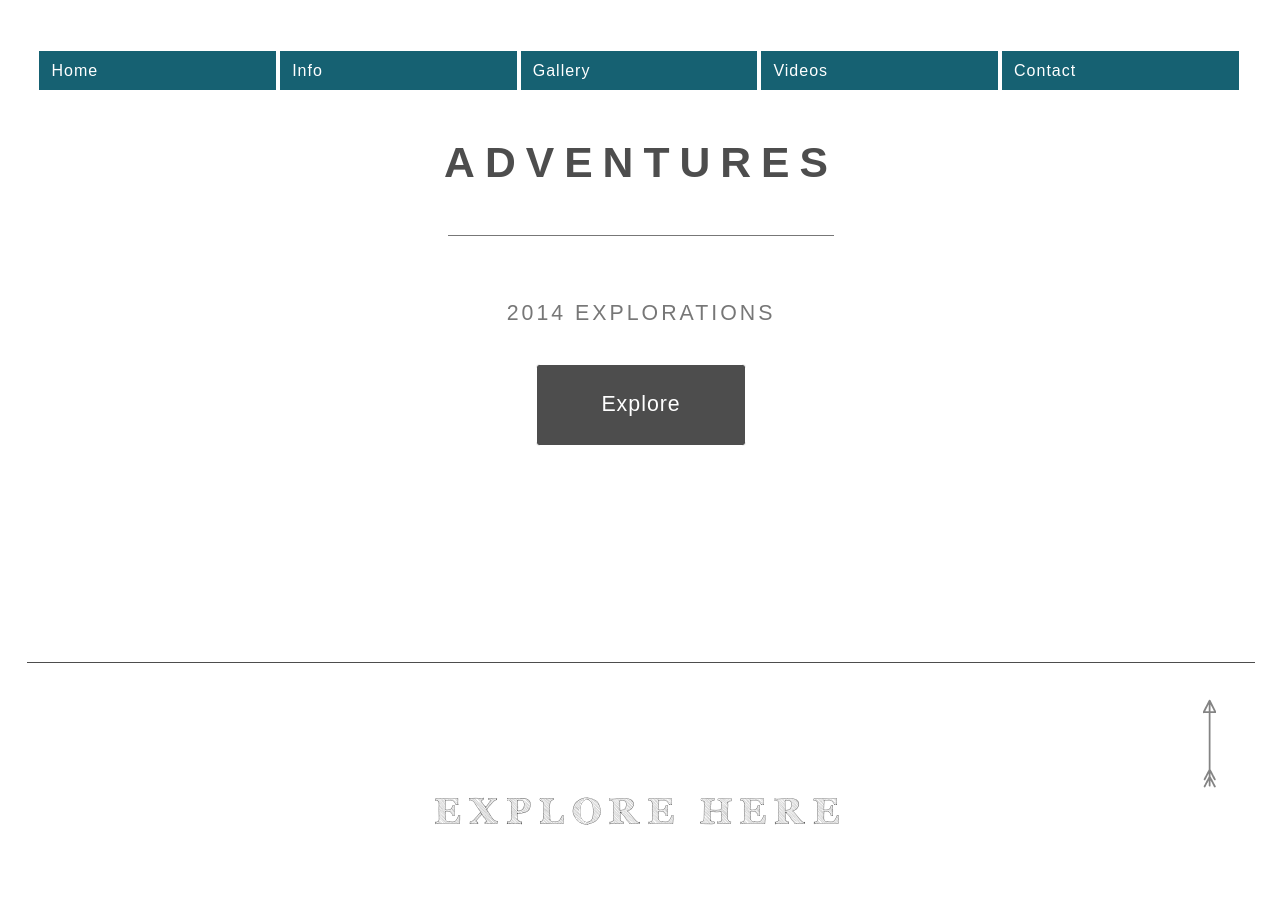
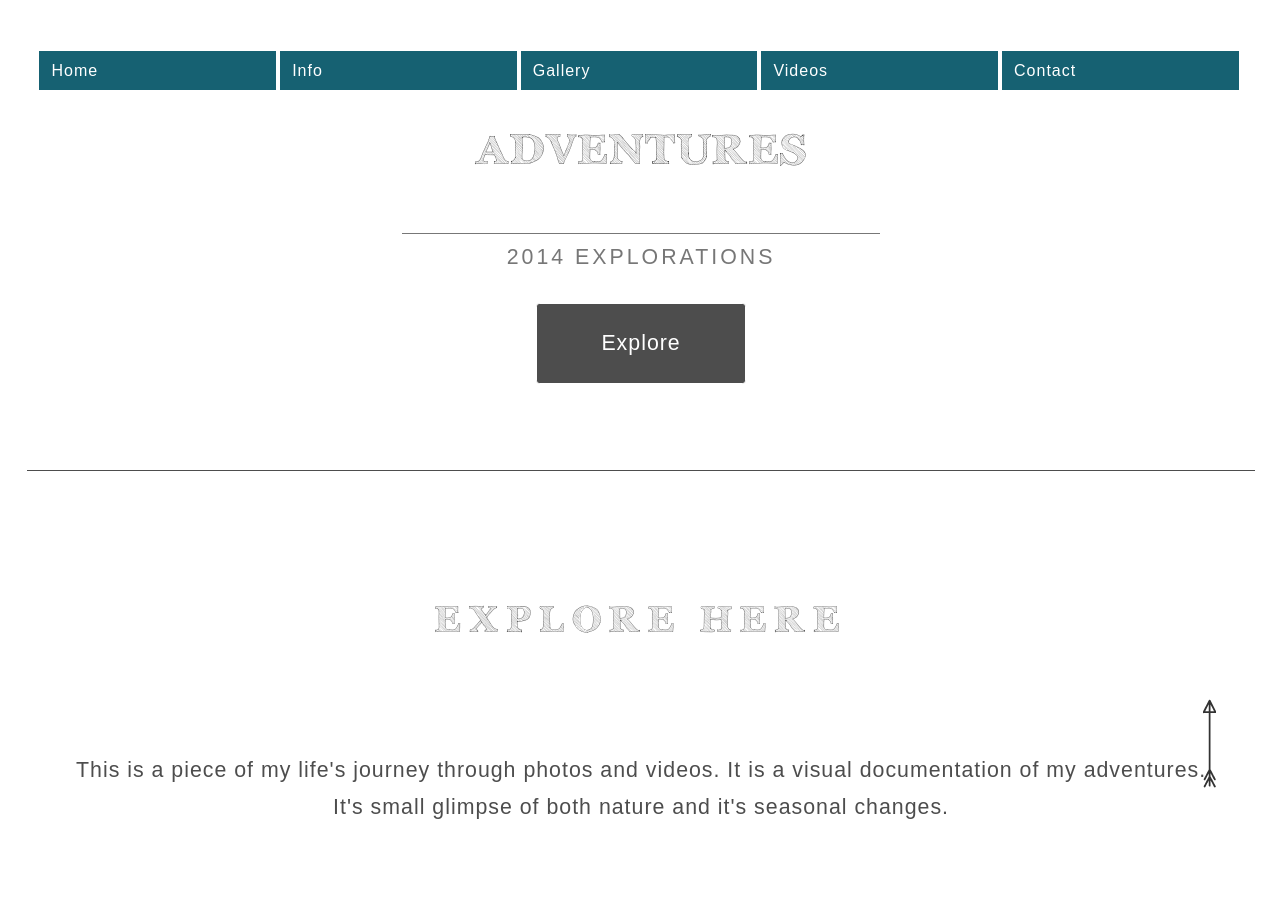
Before and after one commit to puhrome/Responsive-Web-Template, a plain HTML site: page index.html in a window 1280 px wide. Shown: the top 904 px of the page. Drawn offline with Linux system fonts and the light colour scheme.

Commit message:
Updated padding and Margins

```diff
--- a/css/layout.css
+++ b/css/layout.css
@@ -64,6 +64,7 @@ img {
     }
     #table {
         width: 100%;
+        font-size: .5em;
     }
     #table td {
         float: left;
--- a/css/style.css
+++ b/css/style.css
@@ -17,11 +17,14 @@ body,input,textarea,select
     letter-spacing: 1px;
     color: #3a3939;
 }
-
+header {
+    position: relative;
+}
 h1,h2,h3,h4,h5,h6
 {
     text-transform: uppercase;
     line-height: 1.75em;
+    position: relative;
 }
 
 h1 a, h2 a, h3 a, h4 a, h5 a, h6 a
@@ -41,10 +44,8 @@ h2
 
 header p
 {
-    position: relative;
-    display: block;
-    margin: 1.04166667%;
-    padding-bottom: 1.04166667%;
+    float: left;
+    width: 100%;
 }
 
 /* Image */
@@ -293,9 +294,7 @@ input[type="submit"].style3:hover {
 
 #header header h1
 {
-    font-weight: 600;
-    font-size: 2em;
-    letter-spacing: 10px;
+    font: 2em "Archistico Simple", serif;
 }
 
 #header header p
@@ -306,7 +305,9 @@ input[type="submit"].style3:hover {
     font-size: 1em;
     text-transform: uppercase;
     letter-spacing: 3px;
-    padding: 15% 0;
+    padding: 1.06383% 0;
+    float: left;
+    width: 100%;
 }
 
 #header footer
@@ -316,6 +317,7 @@ input[type="submit"].style3:hover {
     margin: 0;
     padding-top: 5%;
     width: 100%;
+    float: left;
 }
 #header footer img {
     opacity: .6;
@@ -338,7 +340,6 @@ input[type="submit"].style3:hover {
 {
     position: relative;
     color: #4d4d4d;
-    text-shadow: 0 0 0.5px rgba(255,255,255,0.25);
     text-align: center;
     padding: 5% 0 5% 0;
     margin: 0;
@@ -387,8 +388,10 @@ input[type="submit"].style3:hover {
     margin: 0 0 9em 0;
     font-size: 0.8em;
 }
-/*  TEMP */
-.thumbnails {
+
+/*********************************************************************************/
+/* Images   and    Videos                                                        */
+/*********************************************************************************/.thumbnails {
     padding-top: 2%;
     overflow: hidden;
 }
@@ -451,9 +454,12 @@ input[type="submit"].style3:hover {
     padding: 2% 0 5% 0;
     opacity: .6;
 }
-/* ======  T A B L E =====*/
+/*********************************************************************************/
+/* Table                                                                        */
+/*********************************************************************************/
 #table {
-    padding: 10px;
+    margin: 0 auto;
+
 }
 #table tr {
     font-size: 1.375em;
--- a/index.html
+++ b/index.html
@@ -25,18 +25,15 @@
     <header>                <!--Start of "Header-->
         <h1>Adventures</h1>
         <p>2014 Explorations</p>
+        <a href="#banner"><input type="submit" value="Explore"/></a>
+
     </header>               <!--End of "Header-->
-    <footer>            <!--Start of Footer for Sec. Header-->
-        <br>
-         <a href="#banner"><input type="submit" value="Explore"/></a>
-        <br>
  <!-- Top or Designated back button-->
         <div id="des-top">
             <a href="#header"><img src="images/arrow-up_03.png"></a>
         </div>
-    </footer>               <!--End of Footer for Sec. Header-->
 </section>                  <!--End of Section "Header"--->
-<!-- Banner -->
+    <!-- Banner -->
 <section class="container-box" id="banner">           <!--Start of Section "Banner"-->
     <header>
         <h2>Explore Here</h2>
```
